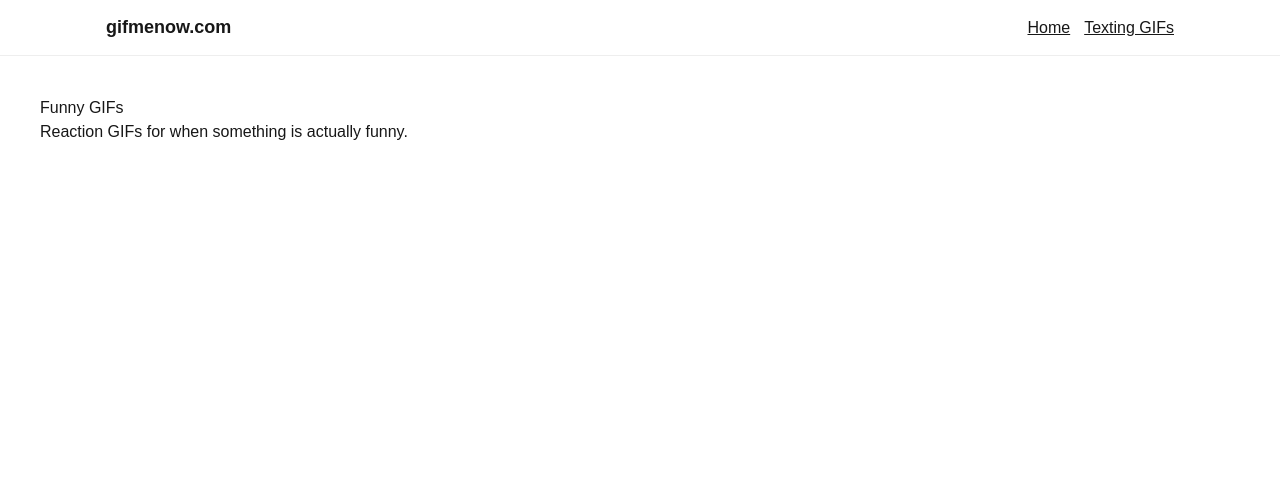
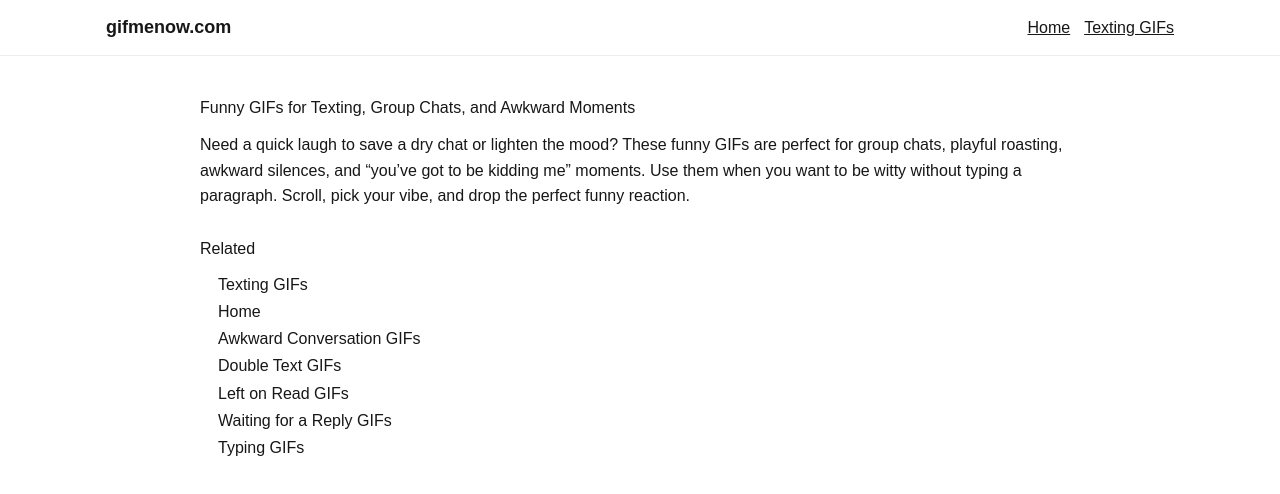
Before and after one commit to gifmenow/gifmenow, a Next.js app: page /funny-gifs in a window 1280 px wide. Shown: the top 494 px of the page. Built offline with nearby package versions, Linux system fonts and the light colour scheme.

Commit message:
Improve funny gifs page SEO + internal links

```diff
--- a/app/funny-gifs/page.tsx
+++ b/app/funny-gifs/page.tsx
@@ -1,8 +1,50 @@
+import Link from "next/link";
+
 export default function FunnyGifsPage() {
   return (
-    <main style={{ padding: 40 }}>
-      <h1>Funny GIFs</h1>
-      <p>Reaction GIFs for when something is actually funny.</p>
+    <main style={{ padding: 40, maxWidth: 960, margin: "0 auto" }}>
+      <h1>Funny GIFs for Texting, Group Chats, and Awkward Moments</h1>
+
+      <p style={{ marginTop: 12, lineHeight: 1.6 }}>
+        Need a quick laugh to save a dry chat or lighten the mood? These funny
+        GIFs are perfect for group chats, playful roasting, awkward silences,
+        and “you’ve got to be kidding me” moments. Use them when you want to be
+        witty without typing a paragraph. Scroll, pick your vibe, and drop the
+        perfect funny reaction.
+      </p>
+
+      <section style={{ marginTop: 28 }}>
+        <h2 style={{ marginBottom: 10 }}>Related</h2>
+        <ul style={{ margin: 0, paddingLeft: 18, lineHeight: 1.7 }}>
+          <li>
+            <Link href="/texting-gifs">Texting GIFs</Link>
+          </li>
+          <li>
+            <Link href="/">Home</Link>
+          </li>
+          <li>
+            <Link href="/texting-gifs/awkward-conversation-gifs">
+              Awkward Conversation GIFs
+            </Link>
+          </li>
+          <li>
+            <Link href="/texting-gifs/double-text">Double Text GIFs</Link>
+          </li>
+          <li>
+            <Link href="/texting-gifs/left-on-read-gifs">
+              Left on Read GIFs
+            </Link>
+          </li>
+          <li>
+            <Link href="/texting-gifs/waiting-for-a-reply-gifs">
+              Waiting for a Reply GIFs
+            </Link>
+          </li>
+          <li>
+            <Link href="/texting-gifs/typing-gifs">Typing GIFs</Link>
+          </li>
+        </ul>
+      </section>
     </main>
   );
 }
```
